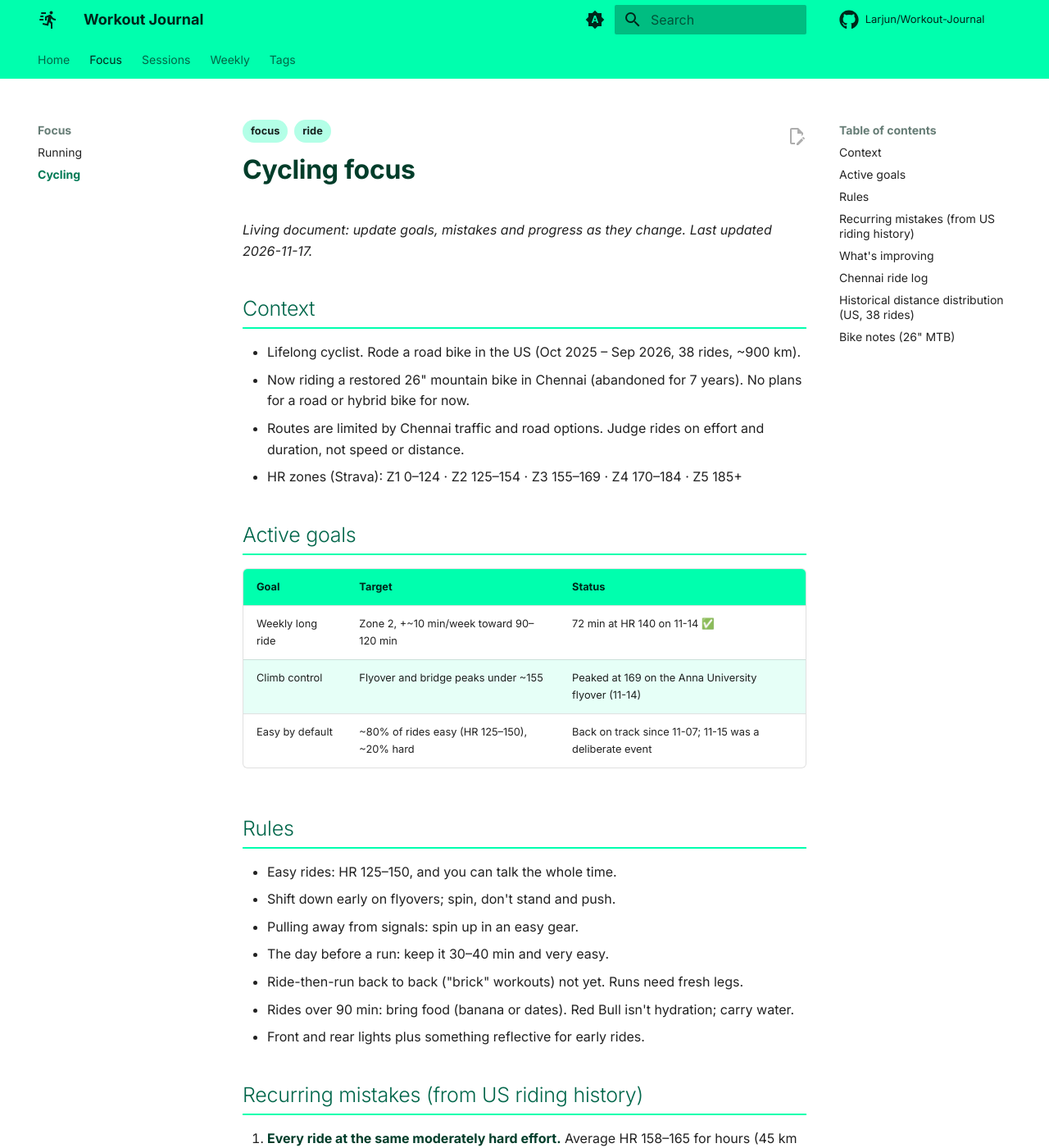
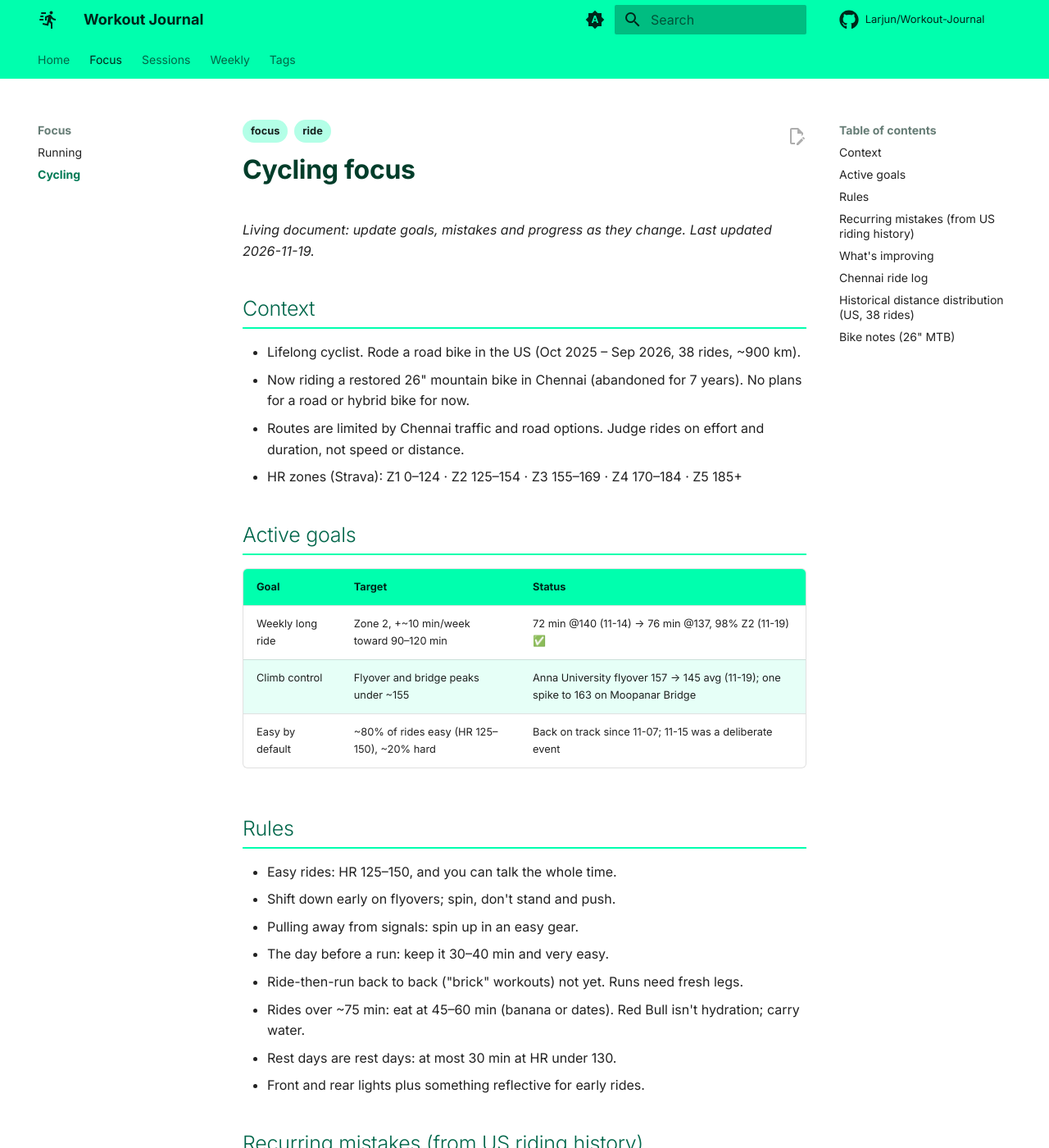
Before and after one commit to Larjun/Workout-Journal, an MkDocs documentation site: the page built from docs/focus/cycling.md, in a window 1280 px wide and 1400 px high. Shown: the whole window at 82% size. Built offline with MkDocs 1.6.1 and Material for MkDocs 9.7.7, drawn with Linux system fonts in a browser that asks for light colours; comment, search, counter and statistics services are not loaded; some of the changed text lies outside the part shown.

Commit message:
Add 2026-11-19 ride: 25 km Zone 2
Co-Authored-By: Claude Opus 5.5 <noreply@anthropic.com>
Claude-Session: https://claude.ai/code/session_01UGXniVTyAPmKteKo4SZUf9

```diff
--- a/docs/focus/cycling.md
+++ b/docs/focus/cycling.md
@@ -6,7 +6,7 @@ tags:
 
 # Cycling focus
 
-*Living document: update goals, mistakes and progress as they change. Last updated 2026-11-17.*
+*Living document: update goals, mistakes and progress as they change. Last updated 2026-11-19.*
 
 ## Context
 - Lifelong cyclist. Rode a road bike in the US (Oct 2025 – Sep 2026, 38 rides, ~900 km).
@@ -17,8 +17,8 @@ tags:
 ## Active goals
 | Goal | Target | Status |
 |---|---|---|
-| Weekly long ride | Zone 2, +~10 min/week toward 90–120 min | 72 min at HR 140 on 11-14 ✅ |
-| Climb control | Flyover and bridge peaks under ~155 | Peaked at 169 on the Anna University flyover (11-14) |
+| Weekly long ride | Zone 2, +~10 min/week toward 90–120 min | 72 min @140 (11-14) → 76 min @137, 98% Z2 (11-19) ✅ |
+| Climb control | Flyover and bridge peaks under ~155 | Anna University flyover 157 → 145 avg (11-19); one spike to 163 on Moopanar Bridge |
 | Easy by default | ~80% of rides easy (HR 125–150), ~20% hard | Back on track since 11-07; 11-15 was a deliberate event |
 
 ## Rules
@@ -27,7 +27,8 @@ tags:
 - Pulling away from signals: spin up in an easy gear.
 - The day before a run: keep it 30–40 min and very easy.
 - Ride-then-run back to back ("brick" workouts) not yet. Runs need fresh legs.
-- Rides over 90 min: bring food (banana or dates). Red Bull isn't hydration; carry water.
+- Rides over ~75 min: eat at 45–60 min (banana or dates). Red Bull isn't hydration; carry water.
+- Rest days are rest days: at most 30 min at HR under 130.
 - Front and rear lights plus something reflective for early rides.
 
 ## Recurring mistakes (from US riding history)
@@ -41,6 +42,7 @@ tags:
 - **First truly easy rides in my history:** 11-07 (HR 131), 11-12 (HR 137, entirely Zone 2).
 - **11-14:** 72 min at HR 140 with no decoupling (first half ~16.5 km/h at 142, second half ~15.7 at 138). First evidence of aerobic durability.
 - **11-15 event:** 27 km at 19.8 km/h on the MTB at HR 162, matching old road-bike speeds at a similar HR (drafting likely helped).
+- **11-19:** 25 km at 19.7 km/h at HR 137 (~98% Zone 2). Event speed at 25 bpm lower HR; partly a stop-free route, but a big aerobic signal.
 
 ## Chennai ride log
 | Date | Ride | Distance | Moving time | Avg speed | Avg HR | Max HR |
@@ -49,6 +51,7 @@ tags:
 | 11-12 | First ride on Indian roads | 10.5 km | 40 min | 15.9 km/h | 137 | 154 |
 | 11-14 | First medium-distance ride | 20.3 km | 72 min | 17.0 km/h | 140 | 169 |
 | 11-15 | Thooral 25 (event) | 27.1 km | 82 min | 19.8 km/h | 162 | 182 |
+| 11-19 | 25 km Zone 2 | 24.9 km | 76 min | 19.7 km/h | 137 | 163 |
 
 ## Historical distance distribution (US, 38 rides)
 | Distance | Rides |
--- a/mkdocs.yml
+++ b/mkdocs.yml
@@ -71,6 +71,7 @@ nav:
       - Running: focus/running.md
       - Cycling: focus/cycling.md
   - Sessions:
+      - 2026-11-19 · Ride · 25 km Zone 2: sessions/2026/2026-11-19-ride.md
       - 2026-11-18 · Run · Continuous 3.75 km: sessions/2026/2026-11-18-run.md
       - 2026-11-17 · Run · Continuous 3 km: sessions/2026/2026-11-17-run.md
       - 2026-11-15 · Ride · Thooral 25: sessions/2026/2026-11-15-ride.md
```
Also changed, not shown: docs/index.md (+2 -1 lines), docs/sessions/2026/2026-11-19-ride.md (added, +49 -0 lines).
